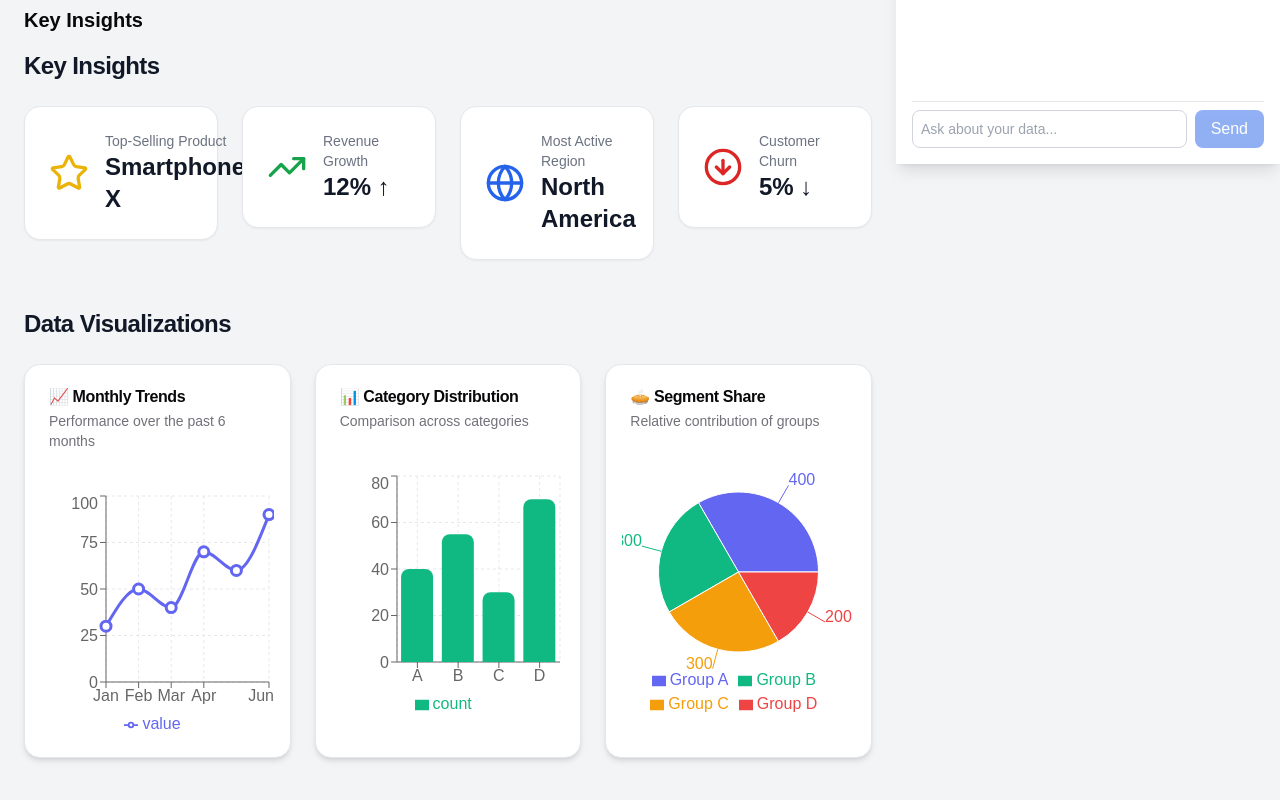
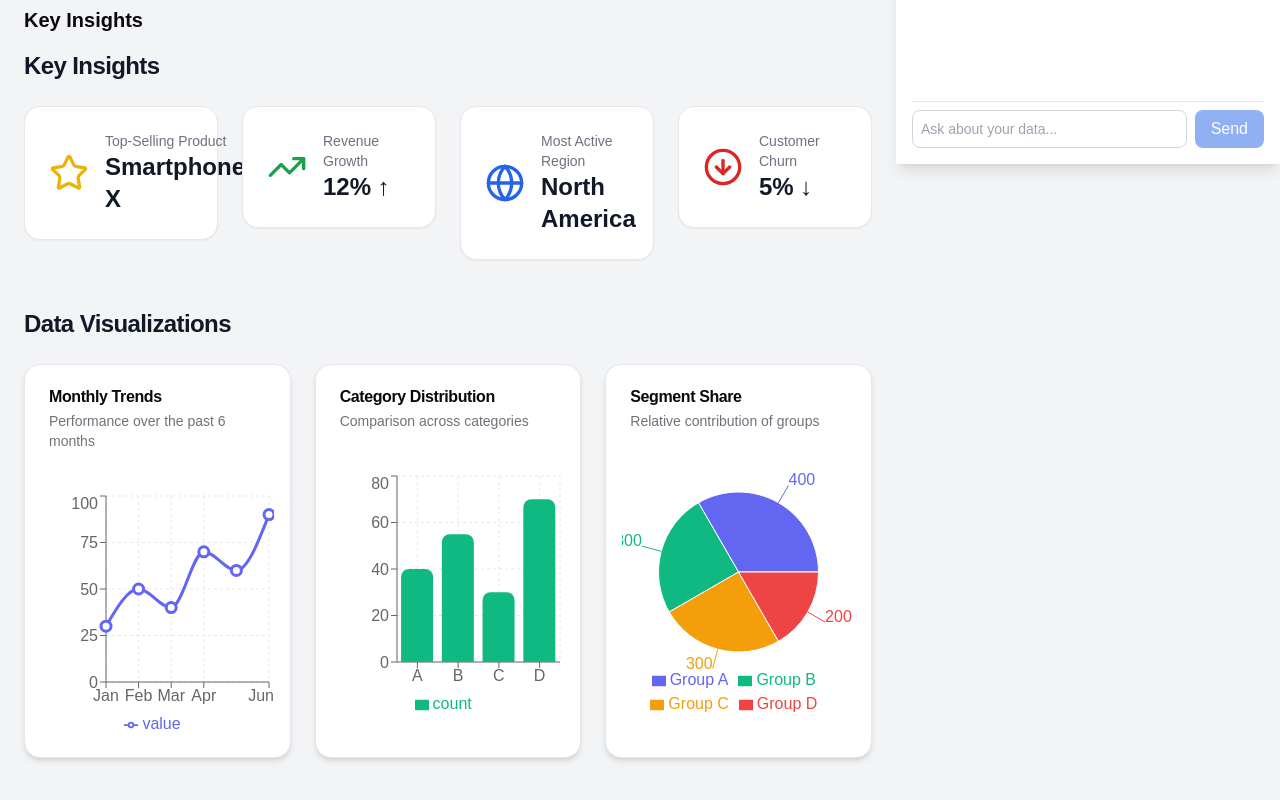
Before and after one commit to 1faran-khandev/InsightGenie, a React (Vite) app: page /dashboard in a window 1280 px wide. Shown: the part 716-1516 px from the top of the page. Built offline with nearby package versions, Linux system fonts and the light colour scheme.

Commit message:
Update ChartsSection.jsx

```diff
--- a/src/components/ChartsSection.jsx
+++ b/src/components/ChartsSection.jsx
@@ -71,7 +71,7 @@ export default function ChartsSection({
         >
           <Card className="flex-1 shadow-md rounded-2xl border border-gray-200 dark:border-gray-800 flex flex-col">
             <CardHeader>
-              <CardTitle>📈 Monthly Trends</CardTitle>
+              <CardTitle> Monthly Trends</CardTitle>
               <CardDescription>
                 Performance over the past 6 months
               </CardDescription>
@@ -107,7 +107,7 @@ export default function ChartsSection({
         >
           <Card className="flex-1 shadow-md rounded-2xl border border-gray-200 dark:border-gray-800 flex flex-col">
             <CardHeader>
-              <CardTitle>📊 Category Distribution</CardTitle>
+              <CardTitle> Category Distribution</CardTitle>
               <CardDescription>
                 Comparison across categories
               </CardDescription>
@@ -136,7 +136,7 @@ export default function ChartsSection({
         >
           <Card className="flex-1 shadow-md rounded-2xl border border-gray-200 dark:border-gray-800 flex flex-col">
             <CardHeader>
-              <CardTitle>🥧 Segment Share</CardTitle>
+              <CardTitle> Segment Share</CardTitle>
               <CardDescription>
                 Relative contribution of groups
               </CardDescription>
```
